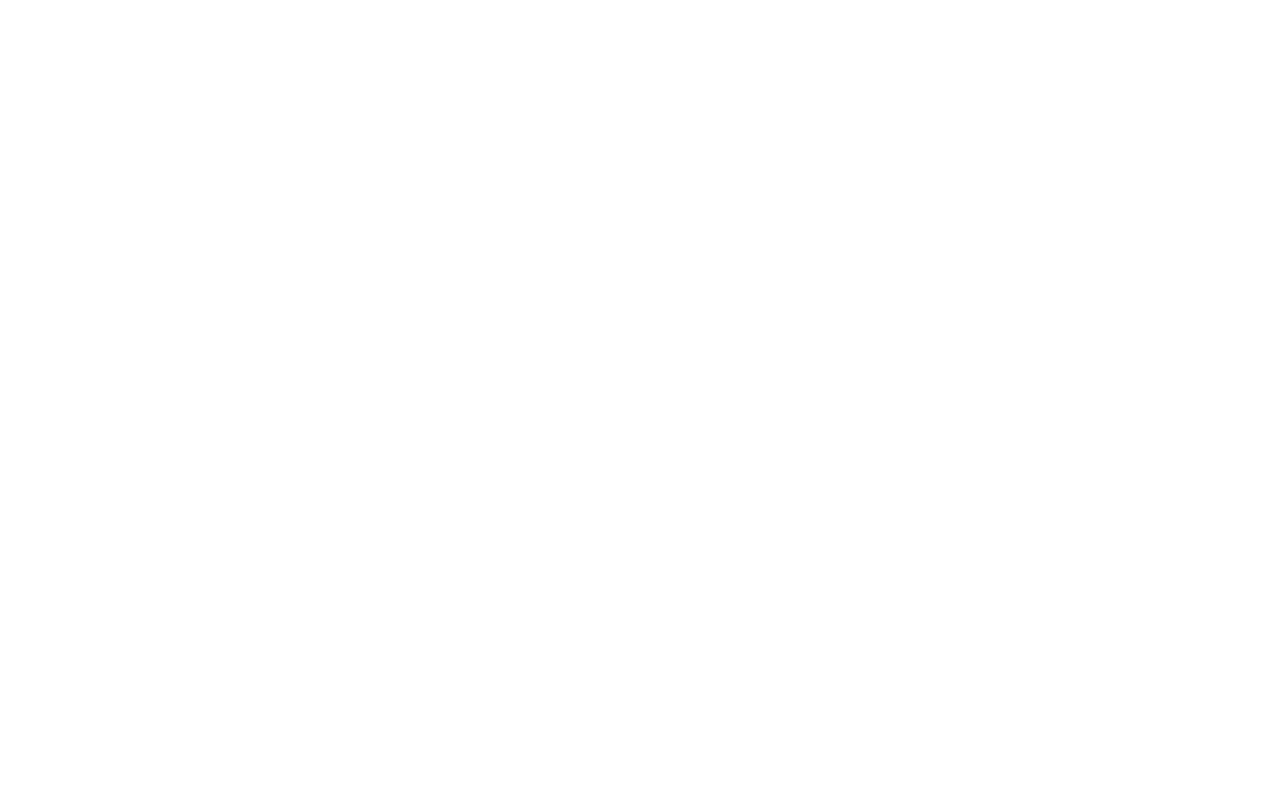
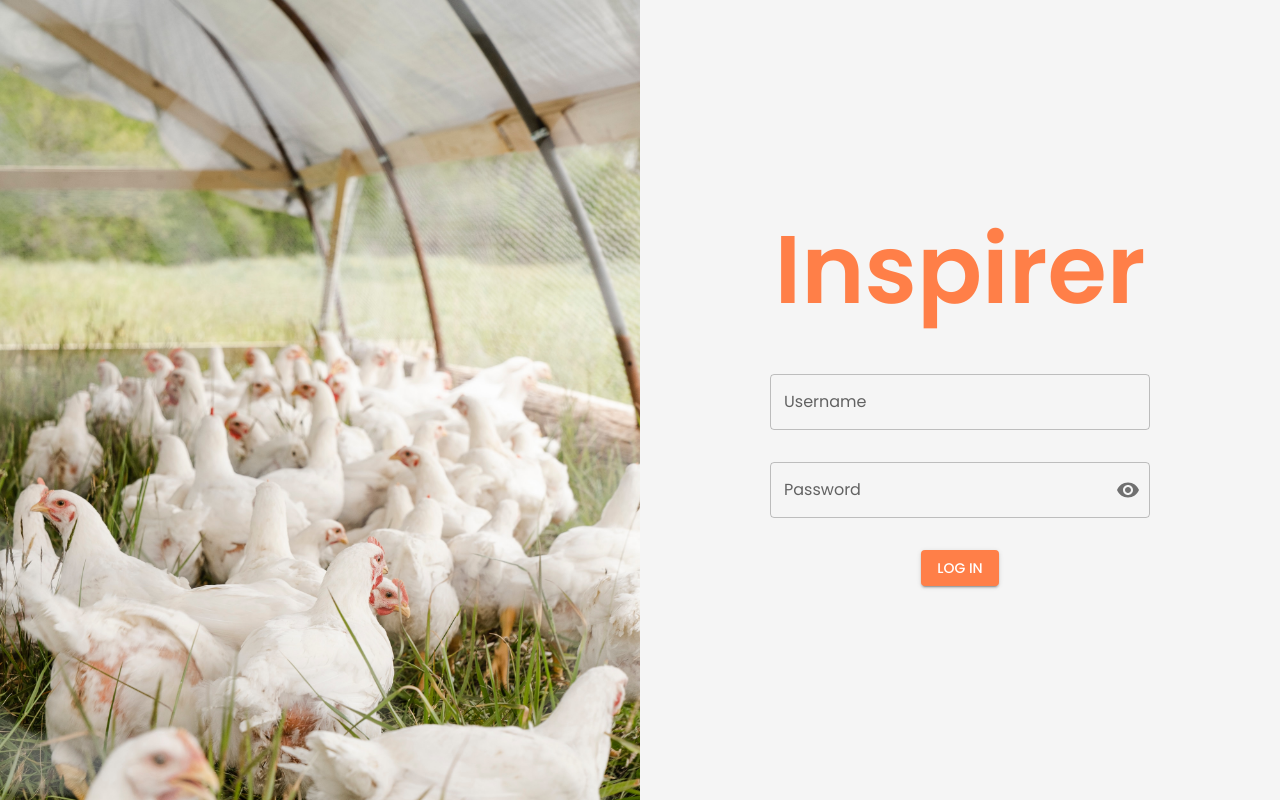
Before and after one commit to hubedid/Nantara-Farm, a React (Vite) app in the folder NantaraFarm/: page / in a window 1280 px wide. Before the commit this address had no page. Built offline with nearby package versions, Linux system fonts and the light colour scheme.

Commit message:
finished

```diff
--- a/NantaraFarm/src/App.tsx
+++ b/NantaraFarm/src/App.tsx
@@ -7,61 +7,23 @@ const theme = createTheme({
     ].join(','),
   },});
 import {
-  createBrowserRouter,
-  RouterProvider,
   Routes,
   Route,
   BrowserRouter,
-  Navigate,
-  Outlet,
 } from "react-router-dom";
-// import DaftarUser from "./pages/daftar_user/daftar_user";
 import Dashboard from "./pages/dashboard/page";
-// import './App.css'
-
-// const router = createBrowserRouter([{ path: "*", Component: Root}, ], { basename: "/sipreman" });
-
-// const ProtectedRoute = () => {
-//   const token = localStorage.getItem("access_token");
-
-//   if (!token) {
-//     return <Navigate to="/" replace />;
-//   }
-
-//   return (
-//     <UserProvider>
-//       <Outlet />
-//     </UserProvider>
-//   );
-// };
+import Login from './pages/login/page';
 
 export default function App() {
   return (
     <ThemeProvider theme={theme}>
       <BrowserRouter>
         <Routes>
-          {/* <Route element={<ProtectedRoute/>}> */}
-
             <Route path="/dashboard" element={<Dashboard/>} />
-
-          {/* </Route> */}
-          {/* <Route path="/" element={<Login />} /> */}
+            <Route path="/" element={<Login/>} />
         </Routes>
       </BrowserRouter>
     </ThemeProvider>
 
   );
 }
-
-// function Root() {
-//   return (
-//     <Routes>
-//       {/* <Route element={<ProtectedRoute/>}> */}
-
-//         <Route path="/dashboard" element={<Dashboard/>} />
-
-//       {/* </Route> */}
-//       {/* <Route path="/" element={<Login />} /> */}
-//     </Routes>
-//   );
-// }
--- a/NantaraFarm/src/pages/dashboard/components/drawerContainer.tsx
+++ b/NantaraFarm/src/pages/dashboard/components/drawerContainer.tsx
@@ -1,6 +1,6 @@
 "use client";
 
-import Logo from "../../../assets/Logo_Farm.png";
+// import Logo from "../../../assets/Logo_Farm.png";
 
 import {
   Box,
@@ -45,7 +45,7 @@ const DrawerContainer = ({
         style={{ display: "flex", height: height ?? "auto", width: "100vw" }}
       >
         <Drawer
-          style={{ width: 312 }}
+          style={{ width: 260 }}
           variant="permanent"
           anchor="left"
           PaperProps={{ elevation: 0 }}
@@ -54,7 +54,7 @@ const DrawerContainer = ({
             style={{
               display: "flex",
               flexDirection: "column",
-              width: 288,
+              width: 236,
               height: "100%",
               backgroundColor: "#F5F5F5",
               paddingRight: 12,
@@ -64,12 +64,13 @@ const DrawerContainer = ({
           >
             <Box
               display={"flex"}
-              justifyContent={"space-between"}
+              justifyContent={"center"}
               alignItems={"center"}
+              gap={2}
             >
-              <img src={Logo} alt="" width={55} height={55} />
+              <img src={"/assets/Logo_Farm.png"} alt="" width={55} height={55} />
               <Typography fontWeight={"bold"} fontSize={32} color={"#FF7F48"}>
-                NantaraFarm
+                Inspirer
               </Typography>
             </Box>
             <Toolbar />
--- a/NantaraFarm/src/pages/dashboard/page.tsx
+++ b/NantaraFarm/src/pages/dashboard/page.tsx
@@ -72,11 +72,10 @@ function Dashboard() {
 
   const [cameraData, setCameraData] = useState<any[]>([]);
   const [cameraList, setCameraList] = useState<any[]>([]);
-  const date = new Date();
-  console.log(date);
 
   // const token = localStorage.getItem("access_token");
   const getDataGrafik = async () => {
+    console.log(currentMonth)
     setIsGraphLoading(true);
     // if (token) {
     try {
@@ -135,8 +134,8 @@ function Dashboard() {
     // if (token) {
     try {
       const avgWeight = await get("avg-weight-today");
-      console.log(avgWeight);
-      setWeightData(avgWeight.data.data.average_weight || 0
+      // console.log(avgWeight);
+      setWeightData(avgWeight.data.data.average_weight
       );
       toastSuccess(avgWeight.data.meta.message);
     } catch (error) {
@@ -152,6 +151,7 @@ function Dashboard() {
   }, [triggerCamera]);
 
   useEffect(() => {
+    // console.log(currentDate)
     let newMonthData = Array(graphAxis.length).fill(0);
     // console.log(newMonthData);
     if (newMonthData && data) {
@@ -167,6 +167,11 @@ function Dashboard() {
       });
       setGraphData(newMonthData);
       setIsGraphLoading(false);
+    }
+    if(currentMonth === 9){
+      newMonthData = [0.40756, 0.44555, 0.48294, 0.58321, 0.65428, 0.69605, 0.77584, 0.78032, 0.85503, 0.9326, 1.02061, 1.08439, 1.19447, 1.22457, 1.2540, 1.2713, 1.2984, 1.2984, 1.2984, 1.2984, 1.2984, 1.2984, 1.2984, 1.2984, 1.2984, 1.2984, 1.2984, 1.2984, 1.2984, 1.2984, 1.2984]
+      setGraphData(newMonthData)
+      setWeightData(graphData[currentDate.getDate()])
     }
   }, [triggerData, currentMonth, graphAxis]);
 
@@ -185,7 +190,7 @@ function Dashboard() {
           <Box>
             {/* Box 1 */}
             <Typography color={"#000000"} fontWeight={"bold"} fontSize={36}>
-              Selamat Datang Kembali!
+              Selamat Datang Kembali, Nantara Farm!
             </Typography>
             <Box
               borderRadius={4}
@@ -232,7 +237,7 @@ function Dashboard() {
                 >
                   {weightData} Kg
                 </Typography>
-                <Typography color={"#000000"}>{date.toDateString()}</Typography>
+                <Typography color={"#000000"}>{currentDate.toDateString()}</Typography>
               </Box>
               <Box
                 display={"flex"}
@@ -382,7 +387,7 @@ function Dashboard() {
               ) : (
                 <Box display={"flex"} flexGrow={1}>
                   <LineChart
-                    sx={{ width: 1, height: 1, maxHeight: 360 }}
+                    sx={{ width: 1, height: 1, maxHeight: 370 }}
                     xAxis={[{ data: graphAxis }]}
                     series={[
                       {
--- a/NantaraFarm/src/pages/login/page.tsx
+++ b/NantaraFarm/src/pages/login/page.tsx
@@ -1,9 +1,19 @@
 import { useState } from "react";
 import { useNavigate } from "react-router-dom";
 import { post } from "../../api/api";
-import { Box } from "@mui/material";
+import {
+  Box,
+  Button,
+  IconButton,
+  InputAdornment,
+  TextField,
+  Typography,
+} from "@mui/material";
+import imageURL from "../../assets/ternak_cover.jpg";
+import { VisibilityOff, Visibility } from "@mui/icons-material";
 
 function Login() {
+  const [showPassword, setShowPassword] = useState(false);
   const [username, setUsername] = useState("");
   const [password, setPassword] = useState("");
   const navigate = useNavigate();
@@ -23,45 +33,87 @@ function Login() {
       console.log(error);
     }
   };
+
+
+  const handleClickShowPassword = () => setShowPassword((show) => !show);
+
+  const handleMouseDownPassword = (
+    event: React.MouseEvent<HTMLButtonElement>
+  ) => {
+    event.preventDefault();
+  };
   return (
     <>
-      <Box width={1} display={'flex'}>
-        <Box width={1/2} className="w-1/2 h-screen bg-[#EEF0F2] flex items-center justify-center">
-          <div className="flex flex-col w-full h-screen gap-16 p-5">
-            <div className="h-1/3 flex flex-col items-start">
-              <h1 className="header1 text-blue-primary">New SiPreman</h1>
-              <h2 className="header2 text-blue-primary">
-                Sistem Informasi Preventive Maintenance
-              </h2>
-            </div>
-            <div className="h-1/3 flex items-center justify-center">
-              <img src={"assets/pln_icon_plus.svg"} alt="" />
-            </div>
-            <div className="h-1/3"></div>
-          </div>
+      <Box width={"100vw"} display={"flex"}>
+        <Box
+          width={1 / 2}
+          height={"100vh"}
+          display={"flex"}
+          justifyContent={"center"}
+          alignItems={"center"}
+          sx={{ backgroundImage: `url(${imageURL})`, backgroundSize: "cover" }}
+        >
+          {/*   */}
         </Box>
-        <div className="w-1/2 h-screen bg-[#F8F8F8] flex flex-col items-center justify-center px-52">
-          <h1 className="header1 text-blue-primary mb-12">Login</h1>
-          <form action="" onSubmit={(e) => postLogin(e)} className="w-full">
+        <Box
+          width={1 / 2}
+          height={"100vh"}
+          display={"flex"}
+          justifyContent={"center"}
+          alignItems={"center"}
+          flexDirection={"column"}
+          bgcolor={"#F5F5F5"}
+        >
+          <Typography
+            variant="h1"
+            mb={"48px"}
+            color={"#FF7F48"}
+            fontWeight={600}
+          >
+            Inspirer
+          </Typography>
+          <form
+            action=""
+            onSubmit={(e) => postLogin(e)}
+            style={{ display: "flex", flexDirection: "column" }}
+          >
             <TextField
-              style="mb-8"
-              type="standart"
+              id="Username"
+              label="Username"
+              variant="outlined"
+              sx={{ marginBottom: "32px" }}
               placeholder="Username"
               value={username}
               onChange={(e) => setUsername(e.target.value)}
             />
             <TextField
-              style="mb-8"
-              type="pass"
+              id="Password"
+              label="Password"
+              variant="outlined"
+              type={showPassword ? "text" : "password"}
+              sx={{ marginBottom: "32px" }}
               placeholder="Password"
               value={password}
               onChange={(e) => setPassword(e.target.value)}
+              InputProps={{
+                endAdornment:
+                <InputAdornment position="end">
+                  <IconButton
+                      aria-label="toggle password visibility"
+                      onClick={handleClickShowPassword}
+                      onMouseDown={handleMouseDownPassword}
+                      edge="end"
+                    >
+                      {showPassword ? <VisibilityOff /> : <Visibility />}
+                    </IconButton>
+                </InputAdornment>,
+              }}
             />
-            <div className="flex justify-center">
-              <Button type="login" />
-            </div>
+            <Box display={"flex"} justifyContent={"center"}>
+              <Button variant="contained" type="submit" sx={{backgroundColor: "#FF7F48"}}>Log In</Button>
+            </Box>
           </form>
-        </div>
+        </Box>
       </Box>
     </>
   );
```
Also changed, not shown: NantaraFarm/src/assets/ternak_cover.jfif (deleted), NantaraFarm/src/assets/ternak_cover.jpg (added).
